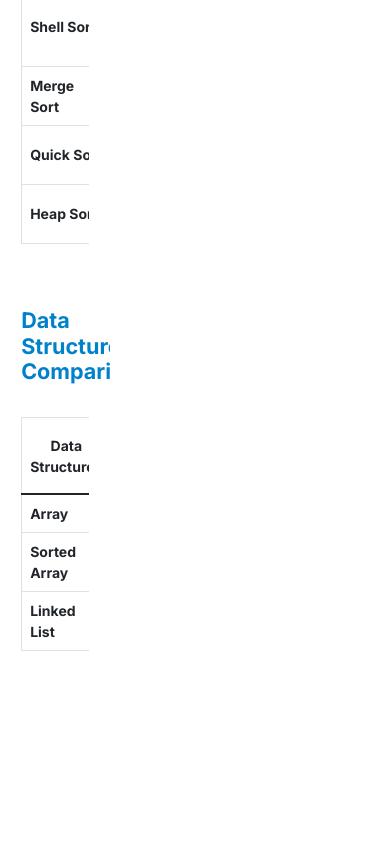
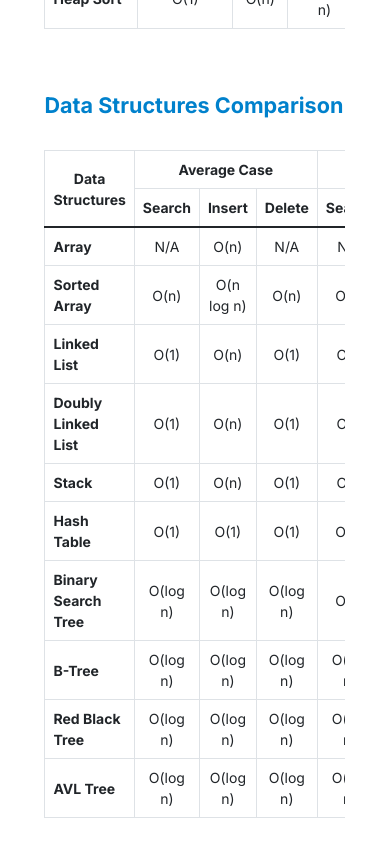
Before and after one commit to raj713335/Big-O-w-Angular, an Angular app: page /cheatsheet in a window 390 px wide. Shown: the part 777-1621 px from the top of the page. Before the commit the page ends 1504 px from the top, so only its background shows below. Built offline with nearby package versions, Linux system fonts and the light colour scheme.

Commit message:
Added More Pages and Updated Bug removing fixes

```diff
--- a/src/app/app.component.html
+++ b/src/app/app.component.html
@@ -1,11 +1,11 @@
-<div id="sidebar-wrapper" class="bg-faint-blue" [class.hide-sidebar]="collapseSidebar">
+<div id="sidebar-wrapper" class="bg-faint-blue" [class.hide-sidebar]="hideSidebar">
   <app-sidebar></app-sidebar>
 </div>
-<div id="view-content-wrapper" [class.full-content-view]="collapseSidebar">
+<div id="view-content-wrapper" [class.full-content-view]="hideSidebar">
   <button id="toggle-sidebar" class="d-md-none" (click)="toggleSidebar()">
     <i class="fa fa-bars fa-fw"></i>
   </button>
-  <div id="view-area">
+  <div id="view-area" (click)="collapseSidebar()">
     <div class="container">
       <div class="row my-5">
         <div class="col-10 col-md-8 offset-1 offset-md-2">
--- a/src/app/app.component.scss
+++ b/src/app/app.component.scss
@@ -1,4 +1,4 @@
-$sidebar-width: 280px;
+$sidebar-width: 270px;
 
 #sidebar-wrapper {
     min-width: $sidebar-width;
@@ -52,20 +52,21 @@ $sidebar-width: 280px;
     #sidebar-wrapper {
         min-width: $sidebar-width;
         width: $sidebar-width;
-        left: -$sidebar-width;
+        left: 0;
     }
 
     #view-content-wrapper {
-        margin-left: 0;
+        max-width: calc(100% - $sidebar-width);
+        margin-left: $sidebar-width;
     }
 
     .hide-sidebar {
-        left: 0 !important;
+        left: -$sidebar-width !important;
     }
 
     .full-content-view {
-        max-width: calc(100% - $sidebar-width) !important;
-        margin-left: $sidebar-width !important;
+        max-width: 100% !important;
+        margin-left: 0 !important;
     }
 
 }
--- a/src/app/app.component.ts
+++ b/src/app/app.component.ts
@@ -12,14 +12,14 @@ export class AppComponent implements OnInit, OnDestroy {
   title = 'bigo';
 
   subscription: Subscription;
-  collapseSidebar: boolean = false;
+  hideSidebar: boolean = true;
 
   constructor(private router: Router) { }
 
   ngOnInit() {
       this.subscription = this.router.events
       .pipe(filter(event => event instanceof NavigationEnd))
-      .subscribe(() => window.scrollTo(0, 0));
+      .subscribe(() => window.scrollTo(1, 0));
   }
 
   ngOnDestroy() {
@@ -28,14 +28,17 @@ export class AppComponent implements OnInit, OnDestroy {
 
   // for toggling the sidebar
   toggleSidebar() {
-
-    if(this.collapseSidebar == true)
+    if(this.hideSidebar == true)
     {
-      this.collapseSidebar = false;
+      this.hideSidebar = false;
     }
     else
     {
-      this.collapseSidebar = true;
+      this.hideSidebar = true;
     }
   }
+
+  collapseSidebar() {
+    this.hideSidebar = true;
+  }
 }
--- a/src/app/bigocheatsheet/bigocheatsheet.component.ts
+++ b/src/app/bigocheatsheet/bigocheatsheet.component.ts
@@ -1,36 +1,6 @@
 import { Component, OnInit } from '@angular/core';
 import { SortingAlgo } from '../shared/sortingalgo';
 import { DataStructure } from '../shared/datastructure';
-
-const DATASTRUCTURE: DataStructure[] = [
-  {
-    name: 'Array',
-    ac_search: 'O(n)',
-    ac_insert: 'N/A',
-    ac_delete: 'N/A',
-    wc_search: 'O(n)',
-    wc_insert: 'N/A',
-    wc_delete: 'N/A',
-  },
-  {
-    name: 'Sorted Array',
-    ac_search: 'O(n log n)',
-    ac_insert: 'O(n)',
-    ac_delete: 'O(n)',
-    wc_search: 'O(n log n)',
-    wc_insert: 'O(n)',
-    wc_delete: 'O(n)',
-  },
-  {
-    name: 'Linked List',
-    ac_search: 'O(n)',
-    ac_insert: 'O(1)',
-    ac_delete: 'O(1)',
-    wc_search: 'O(n)',
-    wc_insert: 'O(1)',
-    wc_delete: 'O(1)',
-  }
-];
 
 const SORTINGALGOLIST: SortingAlgo[] = [
   {
@@ -84,6 +54,99 @@ const SORTINGALGOLIST: SortingAlgo[] = [
   }
 ];
 
+const DATASTRUCTURE: DataStructure[] = [
+  {
+    name: 'Array',
+    ac_search: 'O(n)',
+    ac_insert: 'N/A',
+    ac_delete: 'N/A',
+    wc_search: 'O(n)',
+    wc_insert: 'N/A',
+    wc_delete: 'N/A',
+  },
+  {
+    name: 'Sorted Array',
+    ac_search: 'O(n log n)',
+    ac_insert: 'O(n)',
+    ac_delete: 'O(n)',
+    wc_search: 'O(n log n)',
+    wc_insert: 'O(n)',
+    wc_delete: 'O(n)',
+  },
+  {
+    name: 'Linked List',
+    ac_search: 'O(n)',
+    ac_insert: 'O(1)',
+    ac_delete: 'O(1)',
+    wc_search: 'O(n)',
+    wc_insert: 'O(1)',
+    wc_delete: 'O(1)',
+  },
+  {
+    name: 'Doubly Linked List',
+    ac_search: 'O(n)',
+    ac_insert: 'O(1)',
+    ac_delete: 'O(1)',
+    wc_search: 'O(n)',
+    wc_insert: 'O(1)',
+    wc_delete: 'O(1)',
+  },
+  {
+    name: 'Stack',
+    ac_search: 'O(n)',
+    ac_insert: 'O(1)',
+    ac_delete: 'O(1)',
+    wc_search: 'O(n)',
+    wc_insert: 'O(1)',
+    wc_delete: 'O(1)',
+  },
+  {
+    name: 'Hash Table',
+    ac_search: 'O(1)',
+    ac_insert: 'O(1)',
+    ac_delete: 'O(1)',
+    wc_search: 'O(n)',
+    wc_insert: 'O(n)',
+    wc_delete: 'O(n)',
+  },
+  {
+    name: 'Binary Search Tree',
+    ac_search: 'O(log n)',
+    ac_insert: 'O(log n)',
+    ac_delete: 'O(log n)',
+    wc_search: 'O(n)',
+    wc_insert: 'O(n)',
+    wc_delete: 'O(n)',
+  },
+  {
+    name: 'B-Tree',
+    ac_search: 'O(log n)',
+    ac_insert: 'O(log n)',
+    ac_delete: 'O(log n)',
+    wc_search: 'O(log n)',
+    wc_insert: 'O(log n)',
+    wc_delete: 'O(log n)',
+  },
+  {
+    name: 'Red Black Tree',
+    ac_search: 'O(log n)',
+    ac_insert: 'O(log n)',
+    ac_delete: 'O(log n)',
+    wc_search: 'O(log n)',
+    wc_insert: 'O(log n)',
+    wc_delete: 'O(log n)',
+  },
+  {
+    name: 'AVL Tree',
+    ac_search: 'O(log n)',
+    ac_insert: 'O(log n)',
+    ac_delete: 'O(log n)',
+    wc_search: 'O(log n)',
+    wc_insert: 'O(log n)',
+    wc_delete: 'O(log n)',
+  }
+];
+
 @Component({
   selector: 'app-bigocheatsheet',
   templateUrl: './bigocheatsheet.component.html',
```
